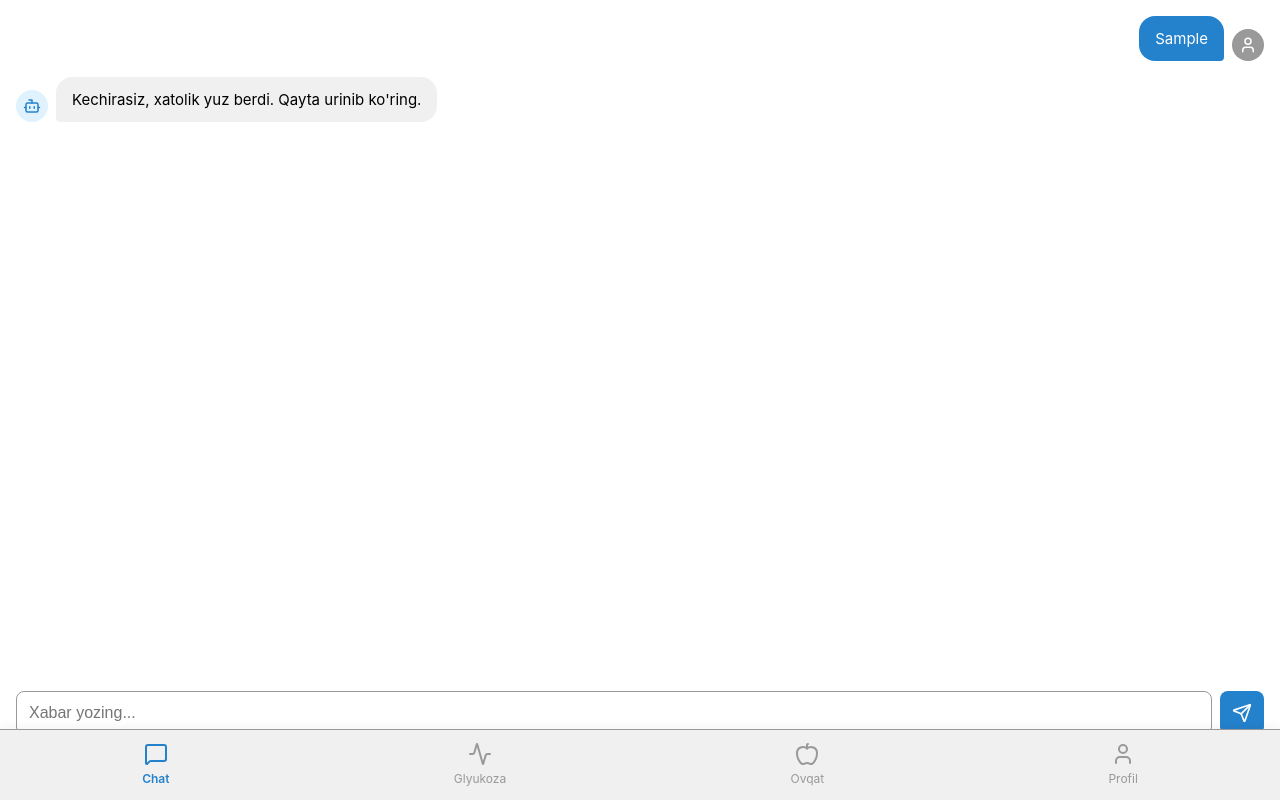
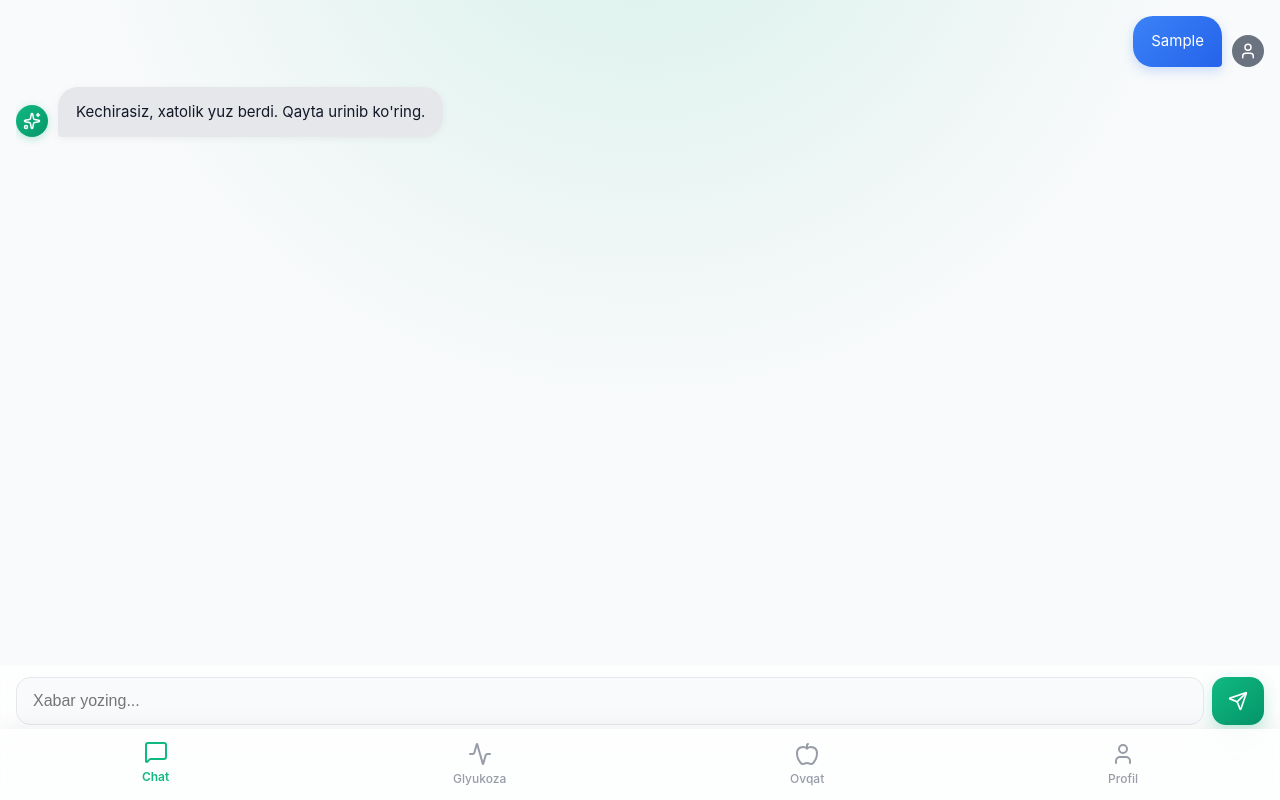
Before and after one commit to invincible-lab/ShifoAI, a React (Vite) app in the folder frontend/: page /#/chat in a window 1280 px wide. Both pictures are taken after typing "Sample" into the empty fields and a click on the button 1242 px from the left and 713 px from the top of the page. Built offline with nearby package versions, Linux system fonts and the light colour scheme; no server answers.

Commit message:
Redesign: Premium UI, Glassmorphism and Haptics

```diff
--- a/frontend/src/components/ChatBubble.jsx
+++ b/frontend/src/components/ChatBubble.jsx
@@ -1,50 +1,61 @@
 import React from 'react';
-import { User, Bot } from 'lucide-react';
+import { User, Sparkles } from 'lucide-react';
 
-export default function ChatBubble({ role, content }) {
+export default function ChatBubble({ role, content, isLoading }) {
   const isUser = role === 'user';
 
   const bubbleStyle = {
     maxWidth: '85%',
-    padding: '12px 16px',
-    borderRadius: '16px',
-    borderBottomRightRadius: isUser ? '4px' : '16px',
-    borderBottomLeftRadius: !isUser ? '4px' : '16px',
-    backgroundColor: isUser ? 'var(--button-color)' : 'var(--secondary-bg-color)',
-    color: isUser ? 'var(--button-text-color)' : 'var(--text-color)',
+    padding: '14px 18px',
+    borderRadius: '20px',
+    borderBottomRightRadius: isUser ? '4px' : '20px',
+    borderBottomLeftRadius: !isUser ? '4px' : '20px',
+    background: isUser ? 'var(--app-blue-gradient)' : 'var(--tg-secondary-bg-color)',
+    color: isUser ? '#fff' : 'var(--tg-text-color)',
     fontSize: '15px',
-    lineHeight: '1.4',
+    lineHeight: '1.5',
     wordWrap: 'break-word',
-    whiteSpace: 'pre-wrap'
+    whiteSpace: 'pre-wrap',
+    boxShadow: isUser ? '0 4px 12px rgba(59, 130, 246, 0.25)' : '0 2px 8px rgba(0,0,0,0.05)'
   };
 
   const containerStyle = {
     display: 'flex',
     flexDirection: isUser ? 'row-reverse' : 'row',
     alignItems: 'flex-end',
-    gap: '8px',
-    marginBottom: '16px'
+    gap: '10px',
+    marginBottom: '20px',
+    animation: 'fadeIn 0.3s cubic-bezier(0.16, 1, 0.3, 1)'
   };
 
   const avatarStyle = {
     width: '32px',
     height: '32px',
     borderRadius: '16px',
-    backgroundColor: isUser ? 'var(--hint-color)' : '#e0f2fe',
-    color: isUser ? '#fff' : 'var(--button-color)',
+    background: isUser ? 'var(--tg-hint-color)' : 'var(--app-primary-gradient)',
+    color: '#fff',
     display: 'flex',
     justifyContent: 'center',
     alignItems: 'center',
-    flexShrink: 0
+    flexShrink: 0,
+    boxShadow: isUser ? 'none' : '0 2px 8px rgba(16, 185, 129, 0.3)'
   };
 
   return (
     <div style={containerStyle}>
       <div style={avatarStyle}>
-        {isUser ? <User size={18} /> : <Bot size={18} />}
+        {isUser ? <User size={18} /> : <Sparkles size={18} />}
       </div>
       <div style={bubbleStyle}>
-        {content}
+        {isLoading ? (
+          <div style={{ display: 'flex', gap: '4px', alignItems: 'center', height: '22px' }}>
+            <span className="skeleton" style={{ width: '8px', height: '8px', borderRadius: '50%', animation: 'pulse 1s infinite' }}></span>
+            <span className="skeleton" style={{ width: '8px', height: '8px', borderRadius: '50%', animation: 'pulse 1s infinite 0.2s' }}></span>
+            <span className="skeleton" style={{ width: '8px', height: '8px', borderRadius: '50%', animation: 'pulse 1s infinite 0.4s' }}></span>
+          </div>
+        ) : (
+          content
+        )}
       </div>
     </div>
   );
--- a/frontend/src/components/NavBar.jsx
+++ b/frontend/src/components/NavBar.jsx
@@ -1,6 +1,7 @@
 import React from 'react';
 import { NavLink } from 'react-router-dom';
 import { MessageSquare, Activity, Apple, User } from 'lucide-react';
+import { haptic } from '../telegram';
 
 export default function NavBar() {
   const navStyle = {
@@ -8,12 +9,15 @@ export default function NavBar() {
     bottom: 0,
     left: 0,
     right: 0,
-    backgroundColor: 'var(--secondary-bg-color)',
+    background: 'var(--app-glass-bg)',
+    backdropFilter: 'blur(16px)',
+    WebkitBackdropFilter: 'blur(16px)',
     display: 'flex',
     justifyContent: 'space-around',
     padding: '12px 0',
-    borderTop: '1px solid var(--hint-color)',
-    boxShadow: '0 -2px 10px rgba(0,0,0,0.05)',
+    paddingBottom: 'calc(12px + env(safe-area-inset-bottom, 0px))',
+    borderTop: '1px solid var(--app-glass-border)',
+    boxShadow: '0 -4px 20px rgba(0,0,0,0.05)',
     zIndex: 1000
   };
 
@@ -22,27 +26,33 @@ export default function NavBar() {
     flexDirection: 'column',
     alignItems: 'center',
     textDecoration: 'none',
-    color: isActive ? 'var(--button-color)' : 'var(--hint-color)',
+    color: isActive ? 'var(--app-primary)' : 'var(--tg-hint-color)',
     fontSize: '12px',
-    fontWeight: isActive ? '600' : '400',
-    transition: 'color 0.2s'
+    fontWeight: isActive ? '600' : '500',
+    transition: 'all 0.3s cubic-bezier(0.16, 1, 0.3, 1)',
+    transform: isActive ? 'translateY(-2px)' : 'none',
+    opacity: isActive ? 1 : 0.7
   });
+
+  const handleNavClick = () => {
+    haptic('light');
+  };
 
   return (
     <nav style={navStyle}>
-      <NavLink to="/chat" style={linkStyle}>
+      <NavLink to="/chat" style={linkStyle} onClick={handleNavClick}>
         <MessageSquare size={24} style={{ marginBottom: '4px' }} />
         <span>Chat</span>
       </NavLink>
-      <NavLink to="/glucose" style={linkStyle}>
+      <NavLink to="/glucose" style={linkStyle} onClick={handleNavClick}>
         <Activity size={24} style={{ marginBottom: '4px' }} />
         <span>Glyukoza</span>
       </NavLink>
-      <NavLink to="/food" style={linkStyle}>
+      <NavLink to="/food" style={linkStyle} onClick={handleNavClick}>
         <Apple size={24} style={{ marginBottom: '4px' }} />
         <span>Ovqat</span>
       </NavLink>
-      <NavLink to="/profile" style={linkStyle}>
+      <NavLink to="/profile" style={linkStyle} onClick={handleNavClick}>
         <User size={24} style={{ marginBottom: '4px' }} />
         <span>Profil</span>
       </NavLink>
--- a/frontend/src/pages/ChatPage.jsx
+++ b/frontend/src/pages/ChatPage.jsx
@@ -2,6 +2,7 @@ import React, { useState, useEffect, useRef } from 'react';
 import { Send } from 'lucide-react';
 import ChatBubble from '../components/ChatBubble';
 import { api } from '../api';
+import { haptic } from '../telegram';
 
 export default function ChatPage({ user }) {
   const [messages, setMessages] = useState([]);
@@ -25,6 +26,7 @@ export default function ChatPage({ user }) {
     e.preventDefault();
     if (!input.trim() || isLoading) return;
 
+    haptic('light');
     const userMsg = input.trim();
     setInput('');
     setMessages(prev => [...prev, { role: 'user', content: userMsg }]);
@@ -32,8 +34,10 @@ export default function ChatPage({ user }) {
 
     try {
       const res = await api.chat(userMsg);
+      haptic('success');
       setMessages(prev => [...prev, { role: 'assistant', content: res.reply }]);
     } catch (error) {
+      haptic('error');
       setMessages(prev => [...prev, { role: 'assistant', content: "Kechirasiz, xatolik yuz berdi. Qayta urinib ko'ring." }]);
     } finally {
       setIsLoading(false);
@@ -41,11 +45,13 @@ export default function ChatPage({ user }) {
   };
 
   return (
-    <div className="page-container" style={{ display: 'flex', flexDirection: 'column', paddingBottom: '70px', height: '100%' }}>
+    <div className="page-container" style={{ display: 'flex', flexDirection: 'column', paddingBottom: '90px', height: '100%' }}>
       <div style={{ flex: 1, overflowY: 'auto', paddingBottom: '20px' }}>
         {messages.length === 0 ? (
-          <div style={{ textAlign: 'center', marginTop: '40px', color: 'var(--hint-color)' }}>
-            ShifoAI ga xush kelibsiz! Savolingizni yozing.
+          <div style={{ textAlign: 'center', marginTop: '40px', color: 'var(--tg-hint-color)', animation: 'fadeIn 0.5s ease' }}>
+            <div style={{ fontSize: '48px', marginBottom: '16px' }}>👋</div>
+            <h3>ShifoAI ga xush kelibsiz!</h3>
+            <p style={{ marginTop: '8px', fontSize: '14px' }}>Savolingizni yozing.</p>
           </div>
         ) : (
           messages.map((msg, idx) => (
@@ -53,24 +59,26 @@ export default function ChatPage({ user }) {
           ))
         )}
         {isLoading && (
-          <ChatBubble role="assistant" content="..." />
+          <ChatBubble role="assistant" content="..." isLoading={true} />
         )}
         <div ref={messagesEndRef} />
       </div>
 
-      <form onSubmit={handleSend} style={{ display: 'flex', gap: '8px', position: 'fixed', bottom: '65px', left: '16px', right: '16px', backgroundColor: 'var(--bg-color)', zIndex: 10 }}>
+      <div style={{ position: 'fixed', bottom: '65px', left: 0, right: 0, padding: '10px 16px', background: 'var(--app-glass-bg)', backdropFilter: 'blur(16px)', WebkitBackdropFilter: 'blur(16px)', borderTop: '1px solid var(--app-glass-border)', zIndex: 10 }}>
+        <form onSubmit={handleSend} style={{ display: 'flex', gap: '8px' }}>
           <input
             type="text"
             className="input-field"
-          style={{ marginBottom: 0 }}
+            style={{ marginBottom: 0, background: 'var(--tg-bg-color)', border: '1px solid var(--tg-secondary-bg-color)' }}
             placeholder="Xabar yozing..."
             value={input}
             onChange={(e) => setInput(e.target.value)}
           />
-        <button type="submit" className="btn" style={{ width: 'auto', padding: '12px', display: 'flex', alignItems: 'center', justifyContent: 'center' }} disabled={isLoading}>
+          <button type="submit" className="btn" style={{ width: 'auto', padding: '0 16px', borderRadius: '14px', flexShrink: 0 }} disabled={isLoading}>
             <Send size={20} />
           </button>
         </form>
       </div>
+    </div>
   );
 }
--- a/frontend/src/styles/global.css
+++ b/frontend/src/styles/global.css
@@ -1,86 +1,162 @@
 :root {
-  --bg-color: var(--tg-theme-bg-color, #ffffff);
-  --text-color: var(--tg-theme-text-color, #000000);
-  --hint-color: var(--tg-theme-hint-color, #999999);
-  --link-color: var(--tg-theme-link-color, #2481cc);
-  --button-color: var(--tg-theme-button-color, #2481cc);
-  --button-text-color: var(--tg-theme-button-text-color, #ffffff);
-  --secondary-bg-color: var(--tg-theme-secondary-bg-color, #f0f0f0);
+  /* Telegram theme vars with fallbacks */
+  --tg-bg-color: var(--tg-theme-bg-color, #f9fafb);
+  --tg-text-color: var(--tg-theme-text-color, #111827);
+  --tg-hint-color: var(--tg-theme-hint-color, #6b7280);
+  --tg-link-color: var(--tg-theme-link-color, #3b82f6);
+  --tg-button-color: var(--tg-theme-button-color, #10b981); /* Emerald for health */
+  --tg-button-text-color: var(--tg-theme-button-text-color, #ffffff);
+  --tg-secondary-bg-color: var(--tg-theme-secondary-bg-color, #e5e7eb);
+
+  /* Custom App Palette */
+  --app-primary: #10b981;
+  --app-primary-gradient: linear-gradient(135deg, #10b981 0%, #059669 100%);
+  --app-blue-gradient: linear-gradient(135deg, #3b82f6 0%, #2563eb 100%);
+  --app-glass-bg: rgba(255, 255, 255, 0.7);
+  --app-glass-border: rgba(255, 255, 255, 0.5);
+  --app-shadow: 0 8px 32px rgba(0, 0, 0, 0.05);
+
   --danger-color: #ef4444;
-  --success-color: #22c55e;
+  --success-color: #10b981;
   --warning-color: #f59e0b;
 }
 
-* {
-  box-sizing: border-box;
-  margin: 0;
-  padding: 0;
+[data-theme='dark'] {
+  --tg-bg-color: var(--tg-theme-bg-color, #111827);
+  --tg-text-color: var(--tg-theme-text-color, #f9fafb);
+  --tg-hint-color: var(--tg-theme-hint-color, #9ca3af);
+  --tg-secondary-bg-color: var(--tg-theme-secondary-bg-color, #1f2937);
+
+  --app-glass-bg: rgba(31, 41, 55, 0.7);
+  --app-glass-border: rgba(255, 255, 255, 0.1);
+  --app-shadow: 0 8px 32px rgba(0, 0, 0, 0.2);
 }
 
+/* Base resets & Fonts */
+* { box-sizing: border-box; margin: 0; padding: 0; }
 body {
-  font-family: -apple-system, BlinkMacSystemFont, 'Segoe UI', Roboto, Helvetica, Arial, sans-serif;
-  background-color: var(--bg-color);
-  color: var(--text-color);
+  font-family: 'Inter', -apple-system, BlinkMacSystemFont, 'Segoe UI', Roboto, sans-serif;
+  background-color: var(--tg-bg-color);
+  color: var(--tg-text-color);
+  -webkit-tap-highlight-color: transparent;
   line-height: 1.5;
-  -webkit-font-smoothing: antialiased;
+  transition: background-color 0.3s ease, color 0.3s ease;
 }
 
+/* Utilities */
 .app {
   display: flex;
   flex-direction: column;
   height: 100vh;
   overflow: hidden;
+  background-image: radial-gradient(circle at 50% -20%, rgba(16, 185, 129, 0.15) 0%, transparent 50%);
 }
 
 .page-container {
   flex: 1;
   overflow-y: auto;
   padding: 16px;
-  padding-bottom: 80px; /* Space for NavBar */
+  padding-bottom: 100px; /* space for navbar */
+  animation: fadeIn 0.4s cubic-bezier(0.16, 1, 0.3, 1);
 }
 
-/* Base button styles */
-.btn {
-  background-color: var(--button-color);
-  color: var(--button-text-color);
-  border: none;
-  border-radius: 8px;
-  padding: 12px 16px;
-  font-size: 16px;
-  font-weight: 500;
-  cursor: pointer;
-  transition: opacity 0.2s;
-  width: 100%;
+/* Animations */
+@keyframes fadeIn {
+  from { opacity: 0; transform: translateY(15px); }
+  to { opacity: 1; transform: translateY(0); }
 }
 
-.btn:active {
-  opacity: 0.8;
+@keyframes pulse {
+  0% { opacity: 1; }
+  50% { opacity: 0.5; }
+  100% { opacity: 1; }
 }
 
-.btn-secondary {
-  background-color: var(--secondary-bg-color);
-  color: var(--text-color);
+/* Glassmorphism Cards */
+.glass-card {
+  background: var(--app-glass-bg);
+  backdrop-filter: blur(16px);
+  -webkit-backdrop-filter: blur(16px);
+  border: 1px solid var(--app-glass-border);
+  border-radius: 20px;
+  padding: 20px;
+  box-shadow: var(--app-shadow);
+  margin-bottom: 16px;
+  transition: transform 0.2s ease, box-shadow 0.2s ease;
 }
 
+.glass-card:active {
+  transform: scale(0.98);
+}
+
+/* Inputs */
 .input-field {
   width: 100%;
-  padding: 12px;
-  border: 1px solid var(--hint-color);
-  border-radius: 8px;
-  background-color: var(--bg-color);
-  color: var(--text-color);
+  padding: 14px 16px;
+  border: 1px solid var(--tg-secondary-bg-color);
+  border-radius: 14px;
+  background-color: var(--app-glass-bg);
+  color: var(--tg-text-color);
   font-size: 16px;
   margin-bottom: 16px;
+  transition: all 0.3s ease;
+  backdrop-filter: blur(8px);
+  -webkit-backdrop-filter: blur(8px);
+}
+.input-field:focus {
+  outline: none;
+  border-color: var(--app-primary);
+  box-shadow: 0 0 0 3px rgba(16, 185, 129, 0.2);
 }
 
-.input-field:focus {
-  outline: none;
-  border-color: var(--button-color);
+/* Buttons */
+.btn {
+  background: var(--app-primary-gradient);
+  color: #fff;
+  border: none;
+  border-radius: 16px;
+  padding: 16px 20px;
+  font-size: 16px;
+  font-weight: 600;
+  cursor: pointer;
+  transition: all 0.2s cubic-bezier(0.16, 1, 0.3, 1);
+  width: 100%;
+  display: flex;
+  align-items: center;
+  justify-content: center;
+  gap: 8px;
+  box-shadow: 0 6px 16px rgba(16, 185, 129, 0.25);
+}
+.btn:active {
+  transform: scale(0.95);
+  box-shadow: 0 2px 8px rgba(16, 185, 129, 0.15);
+}
+.btn-secondary {
+  background: var(--tg-secondary-bg-color);
+  color: var(--tg-text-color);
+  box-shadow: none;
+}
+.btn-secondary:active {
+  background: var(--tg-hint-color);
+  color: #fff;
+}
+
+/* Skeletons */
+.skeleton {
+  background: linear-gradient(90deg, var(--tg-secondary-bg-color) 25%, var(--tg-bg-color) 50%, var(--tg-secondary-bg-color) 75%);
+  background-size: 200% 100%;
+  animation: loading 1.5s infinite;
+  border-radius: 12px;
+}
+@keyframes loading {
+  0% { background-position: 200% 0; }
+  100% { background-position: -200% 0; }
 }
 
 .form-label {
   display: block;
   margin-bottom: 8px;
-  font-weight: 500;
-  color: var(--text-color);
+  font-weight: 600;
+  color: var(--tg-hint-color);
+  font-size: 14px;
 }
```
Also changed, not shown: frontend/src/components/Loading.jsx (+18 -11 lines), frontend/src/pages/FoodPage.jsx (+31 -24 lines), frontend/src/pages/GlucosePage.jsx (+22 -8 lines), frontend/src/pages/ProfilePage.jsx (+16 -7 lines), frontend/src/pages/RegisterPage.jsx (+17 -5 lines). Lines whose indentation alone changed are shown as unchanged.
